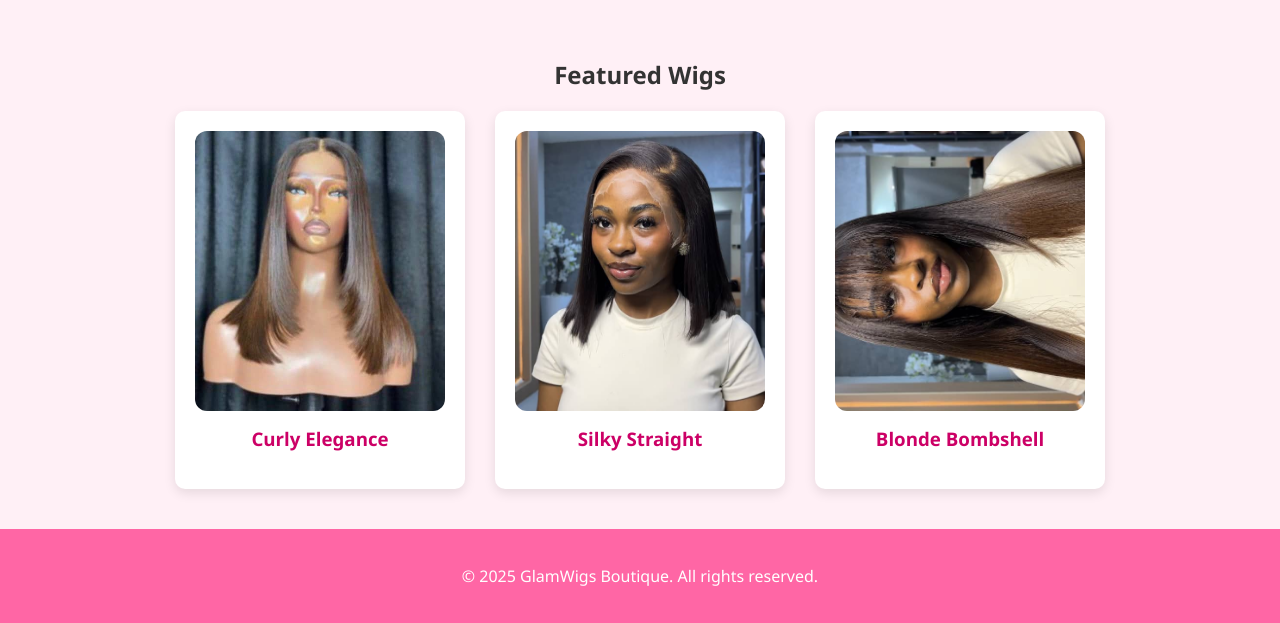
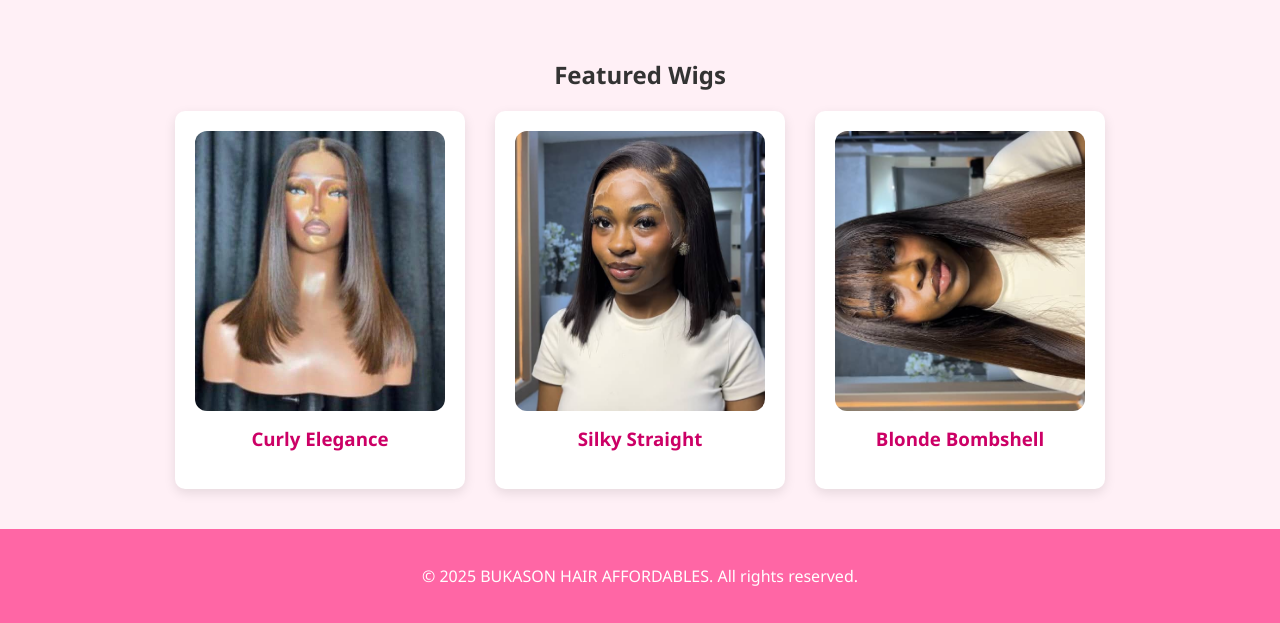
Before and after one commit to phantomlaww/phantom, a plain HTML site: page index.html in a window 1280 px wide. Shown: the part 572-1195 px from the top of the page. Drawn offline with nearby package versions, Linux system fonts and the light colour scheme.

Commit message:
Update index.html

```diff
--- a/index.html
+++ b/index.html
@@ -3,7 +3,7 @@
 <head>
   <meta charset="UTF-8" />
   <meta name="viewport" content="width=device-width, initial-scale=1.0"/>
-  <title>GlamWigs Boutique</title>
+  <title>BUKASON HAIR AFFORDABLES</title>
   <style>
     body {
       margin: 0;
@@ -198,7 +198,7 @@
 
 
   <footer>
-    <p>&copy; 2025 GlamWigs Boutique. All rights reserved.</p>
+    <p>&copy; 2025 BUKASON HAIR AFFORDABLES. All rights reserved.</p>
   </footer>
 <!-- Bootstrap JS -->
   <script src="https://cdn.jsdelivr.net/npm/bootstrap@5.3.2/dist/js/bootstrap.bundle.min.js"></script>
```
